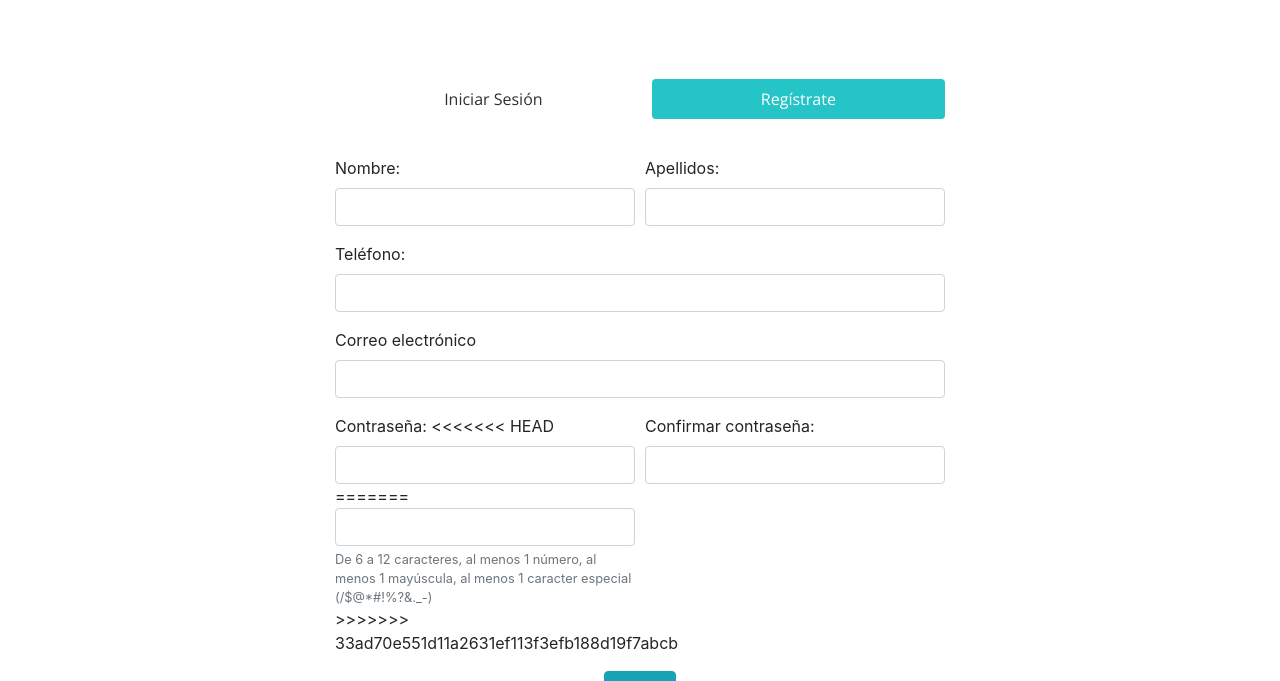
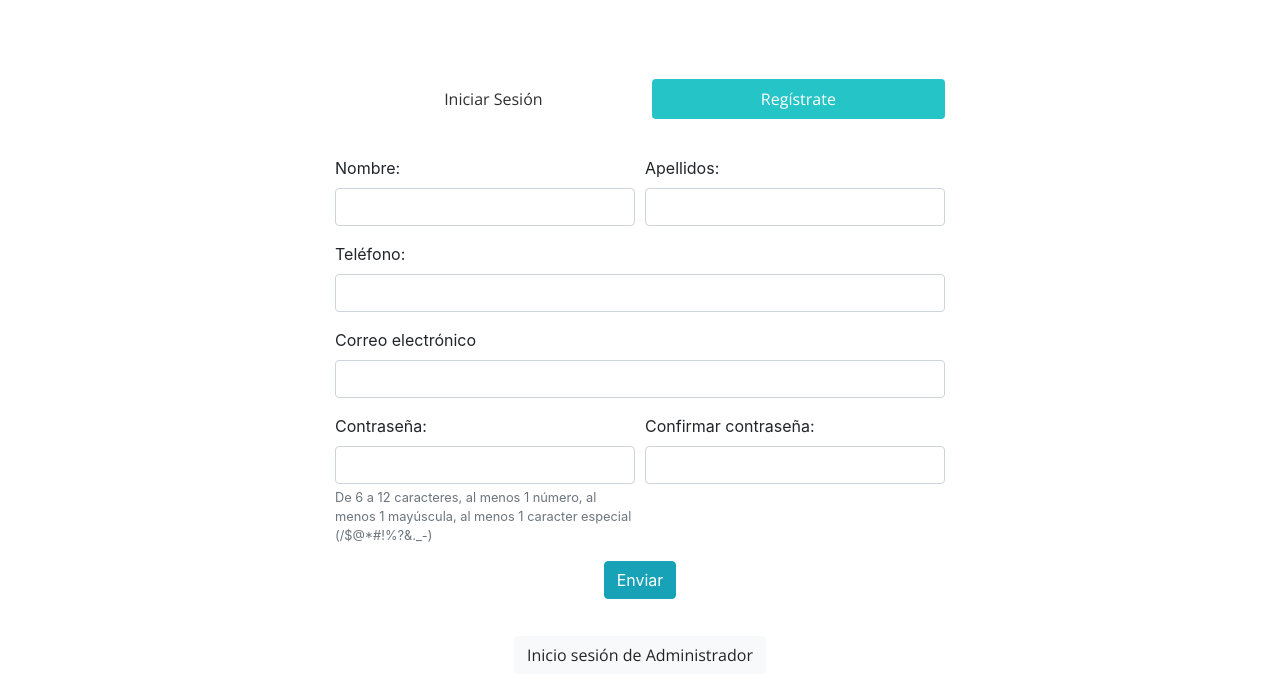
Before and after one commit to VictorHMZ98/SeguridadRadiologica, a website: page inicioSesion2.html in a window 1280 px wide. Shown: the part 265-946 px from the top of the page. Drawn offline with nearby package versions, Linux system fonts and the light colour scheme.

Commit message:
Corrijo error que tuve con GIT

```diff
--- a/inicioSesion2.html
+++ b/inicioSesion2.html
@@ -144,12 +144,8 @@
                 <div class="form-row">
                     <div class="form-group col-md-6">
                         <label for="password">Contraseña:</label>
-<<<<<<< HEAD
-                        <input type="password" class="form-control" id="passwordRegistrar">
-=======
-                        <input type="password" class="form-control" id="password" maxlength="12" required>
+                        <input type="password" class="form-control" id="passwordRegistrar" maxlength="12" required>
                         <small id="password" class="form-text text-muted">De 6 a 12 caracteres, al menos 1 número, al menos 1 mayúscula, al menos 1 caracter especial (/$@*#!%?&._-)</small>
->>>>>>> 33ad70e551d11a2631ef113f3efb188d19f7abcb
                         <div class="invalid-feedback">
                             Contraseña válida es requerida: Debe contener mínimo 6 caracteres, al menos 1 número, al
                             menos 1
```
Also changed, not shown: iniciarSesion.html (+0 -4 lines).
